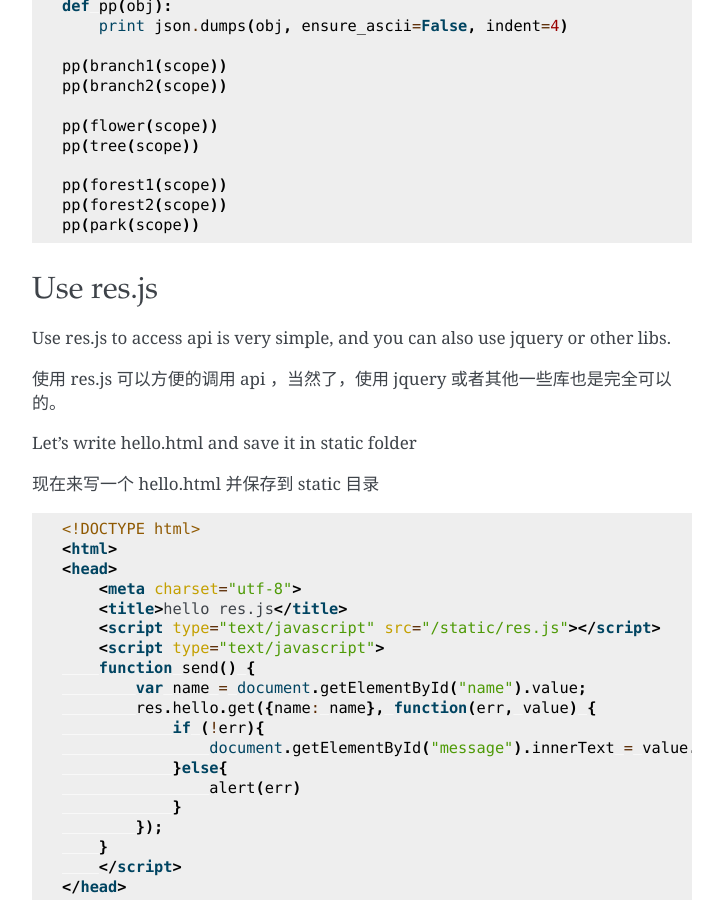
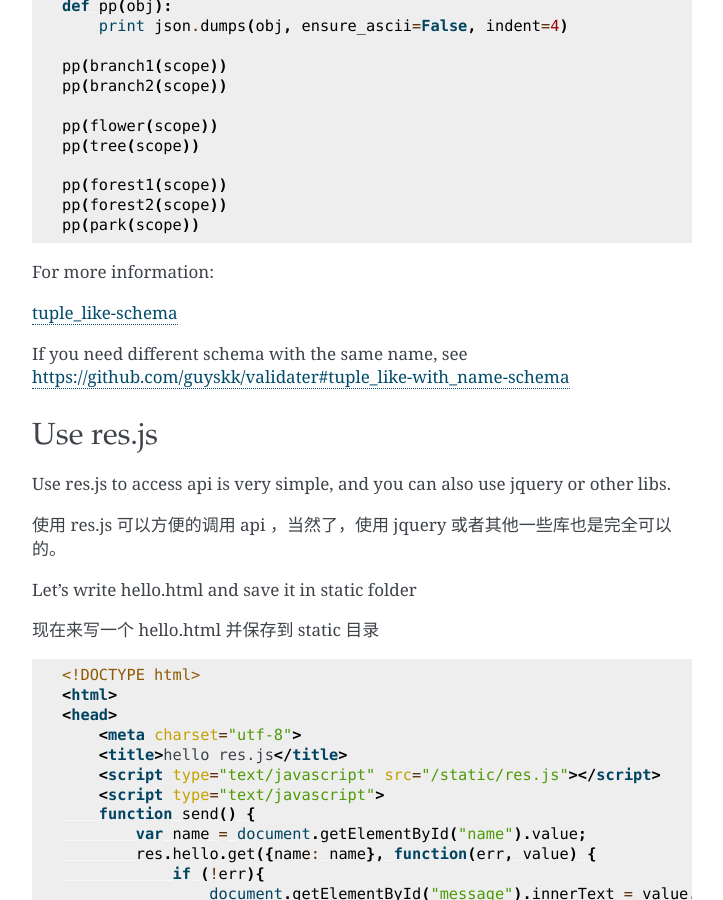
Before and after one commit to guyskk/flask-restaction, a Sphinx documentation site: the page built from docs/source/quickstart.rst, in a window 1280 px wide and 900 px high, scrolled down 2724 px. Shown: the whole window, without its empty margins (388-1111 px from the left). Built offline with Sphinx 7.4.7, drawn with Linux system fonts in a browser that asks for light colours.

```diff
--- a/docs/source/quickstart.rst
+++ b/docs/source/quickstart.rst
@@ -146,6 +146,13 @@
     pp(forest2(scope))
     pp(park(scope))
 
+
+For more information:
+
+`tuple_like-schema <https://github.com/guyskk/validater#tuple_like-schema-1>`_
+
+If you need different schema with the same name, see
+https://github.com/guyskk/validater#tuple_like-with_name-schema
 
 Use res.js
 -----------
```
Also changed, not shown: 1 other file.
